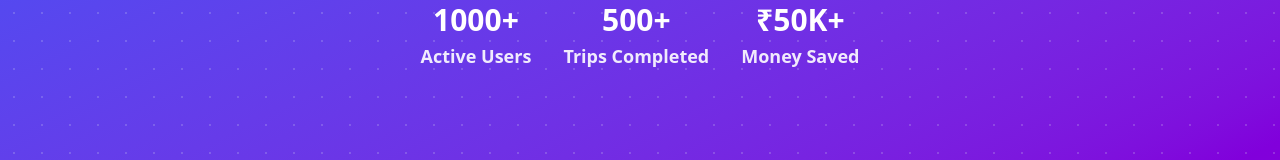
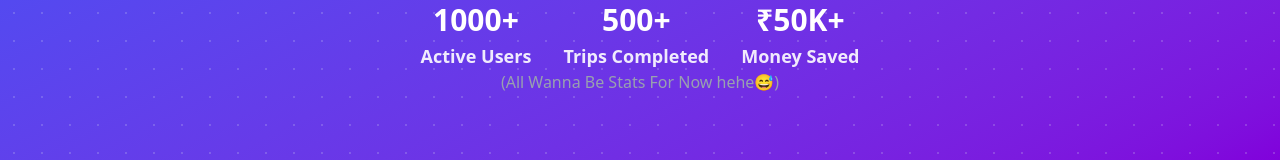
Before and after one commit to SBeeeee/TravelBuddy, a Next.js app in the folder frontend/: page / in a window 1280 px wide. Shown: the part 514-674 px from the top of the page. Built offline with nearby package versions, Linux system fonts and the light colour scheme; no server answers.

Commit message:
added a line for content

```diff
--- a/frontend/src/components/HeroSection.jsx
+++ b/frontend/src/components/HeroSection.jsx
@@ -59,7 +59,9 @@ export default function HeroSection() {
             <div className="text-3xl font-bold text-white mb-1">₹50K+</div>
             Money Saved
           </div>
+
         </div>
+        <div className="text-gray-400">(All Wanna Be Stats For Now hehe😅)</div>
       </div>
     </section>
   )
```
